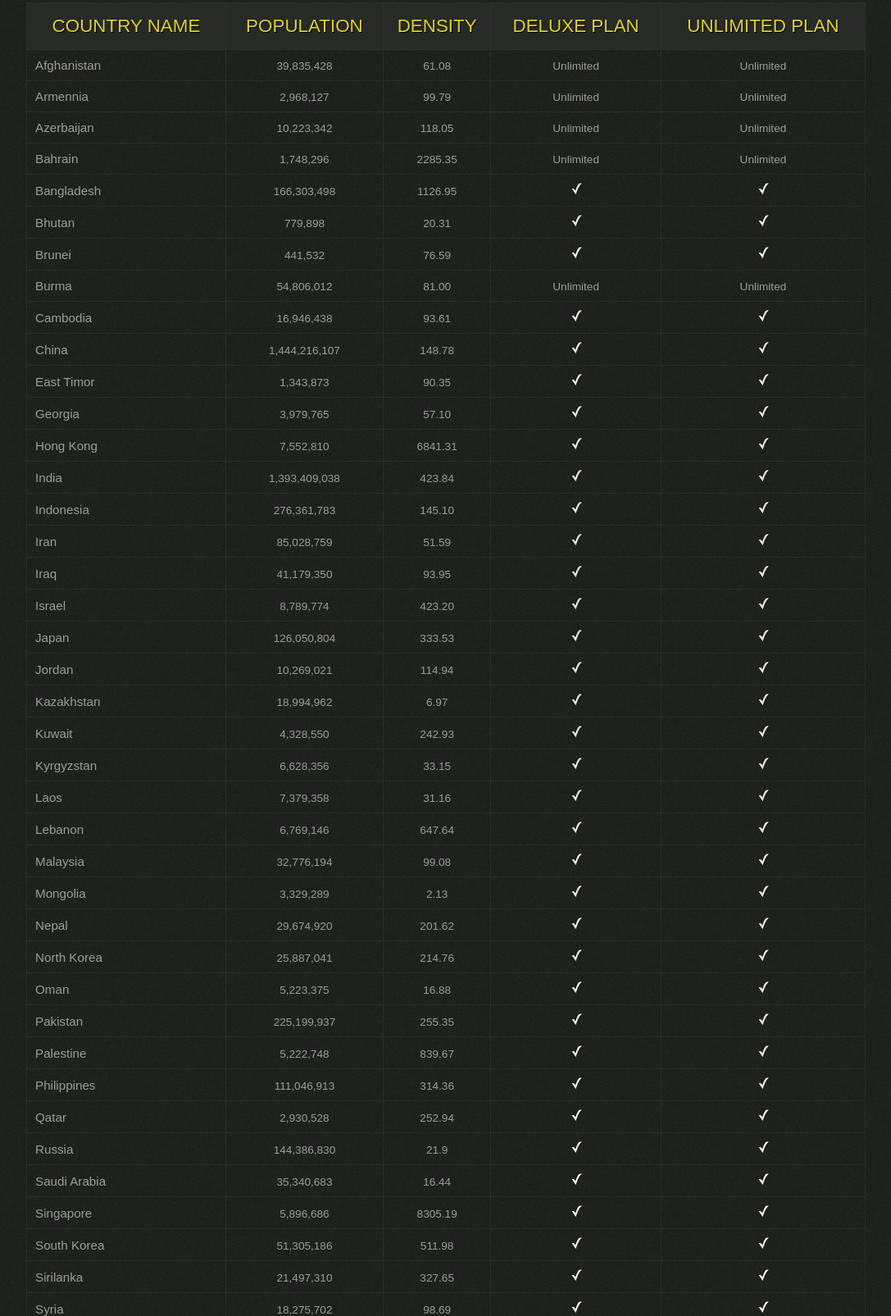
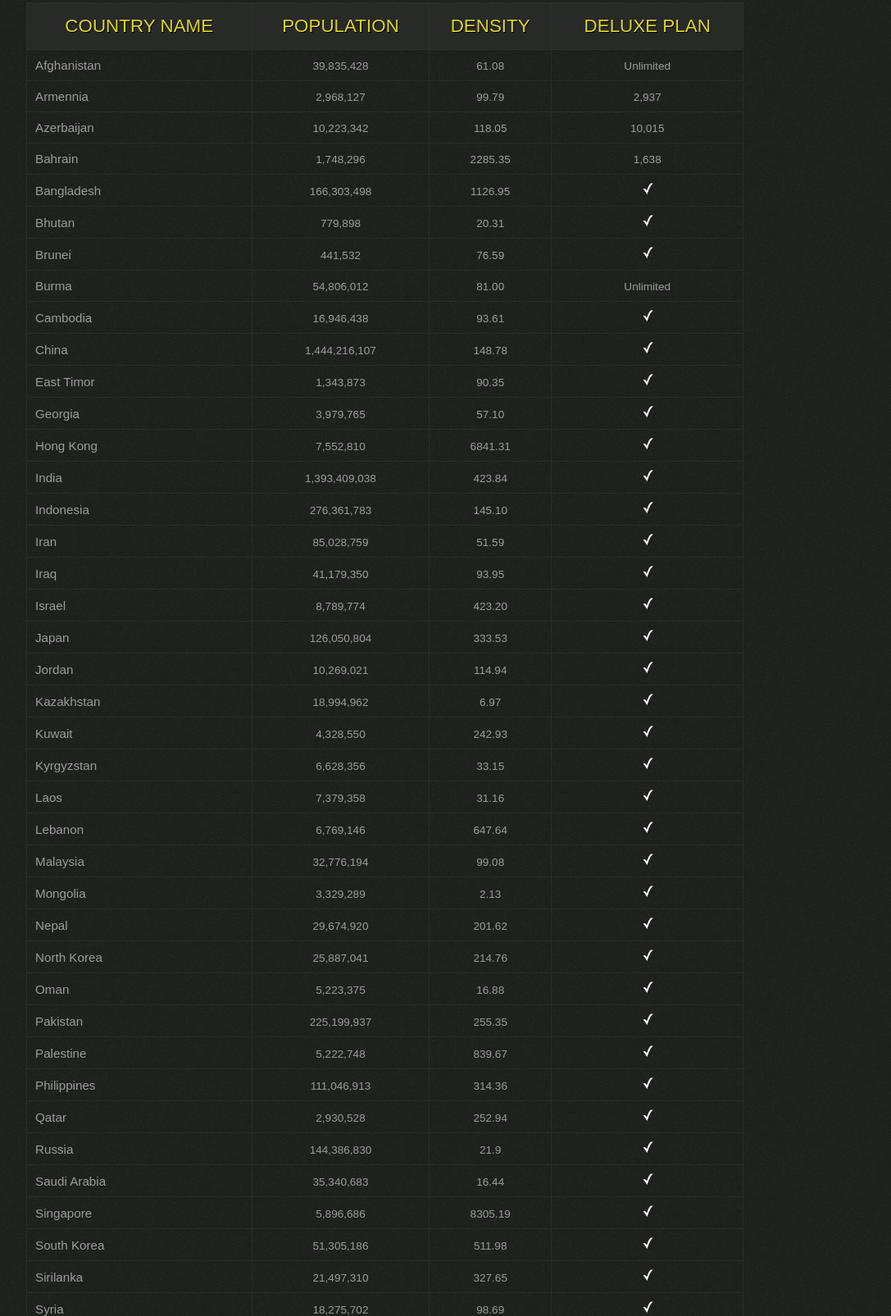
Before and after one commit to infoworldasia/en, a plain HTML site: page countries.html in a window 1280 px wide. Shown: the part 1031-2636 px from the top of the page at 82% size, without its empty margins (96-1183 px from the left). Drawn offline with Linux system fonts and the light colour scheme; a web font is replaced by a local one.

Commit message:
Update countries.html

```diff
--- a/countries.html
+++ b/countries.html
@@ -64,7 +64,6 @@
         				<th class="plans-list"><h3>Population</h4></th>
         				<th class="plans-list"><h3>Density</h4></th>
         				<th class="plans-list"><h3>Deluxe Plan</h4></th>
-        				<th class="plans-list"><h3>Unlimited Plan</h4></th>
     				</tr>
 				</thead>
 					<tfoot>
@@ -82,34 +81,29 @@
 				        <td class="price_body">39,835,428</td>
 				        <td class="price_body">61.08</td>
 				        <td class="price_body">Unlimited</td>
-			    	    <td class="price_body">Unlimited</td>
 	    			</tr>
     				<tr>
         				<td class="plan_list_title">Armennia</td>
 						<td class="price_body">2,968,127</td>
 		        		<td class="price_body">99.79</td>
-		        		<td class="price_body">Unlimited</td>
-			        	<td class="price_body">Unlimited</td>
+		        		<td class="price_body">2,937</td>
     				</tr>
     				<tr>
         				<td class="plan_list_title">Azerbaijan</td>
 			    	    <td class="price_body">10,223,342</td>
 			        	<td class="price_body">118.05</td>
-				        <td class="price_body">Unlimited</td>
-				        <td class="price_body">Unlimited</td>
+				        <td class="price_body">10,015</td>
 					</tr>
     				<tr>
 			    	    <td class="plan_list_title">Bahrain</td>
 			        	<td class="price_body">1,748,296</td>
 				        <td class="price_body">2285.35</td>
-				        <td class="price_body">Unlimited</td>
-						<td class="price_body">Unlimited</td>
+				        <td class="price_body">1,638</td>
     				</tr>
     				<tr>
         				<td class="plan_list_title">Bangladesh</td>
 			        	<td class="price_body">166,303,498</td>
 			        	<td class="price_body">1126.95</td>
-        				<td class="price_body"><img src="images/tickmark-icon.png" alt="img" /></td>
         				<td class="price_body"><img src="images/tickmark-icon.png" alt="img" /></td>
     				</tr>
 	    			<tr>
@@ -117,20 +111,17 @@
 			        	<td class="price_body">779,898</td>
 			        	<td class="price_body">20.31</td>
 			    	    <td class="price_body"><img src="images/tickmark-icon.png" alt="img" /></td>
-			        	<td class="price_body"><img src="images/tickmark-icon.png" alt="img" /></td>
 	    			</tr>
     				<tr>
         				<td class="plan_list_title">Brunei</td>
 			        	<td class="price_body">441,532</td>
 			        	<td class="price_body">76.59</td>
 			        	<td class="price_body"><img src="images/tickmark-icon.png" alt="img" /></td>
-	        			<td class="price_body"><img src="images/tickmark-icon.png" alt="img" /></td>
     				</tr>
     				<tr>
         				<td class="plan_list_title">Burma</td>
         				<td class="price_body">54,806,012</td>
 			        	<td class="price_body">81.00</td>
-				        <td class="price_body">Unlimited</td>
 				        <td class="price_body">Unlimited</td>
     				</tr>
     				<tr>
@@ -138,195 +129,168 @@
 			        	<td class="price_body">16,946,438</td>
 			        	<td class="price_body">93.61</td>
 				        <td class="price_body"><img src="images/tickmark-icon.png" alt="img" /></td>
-        				<td class="price_body"><img src="images/tickmark-icon.png" alt="img" /></td>
     				</tr>
     				<tr>
         				<td class="plan_list_title">China</td>
 				        <td class="price_body">1,444,216,107</td>
 				        <td class="price_body">148.78</td>
 				        <td class="price_body"><img src="images/tickmark-icon.png" alt="img" /> </td>
-				        <td class="price_body"><img src="images/tickmark-icon.png" alt="img" /></td>
-    				</tr>
+
+					</tr>
 					<tr>
         				<td class="plan_list_title">East Timor</td>
 				        <td class="price_body">1,343,873</td>
 				        <td class="price_body">90.35</td>
 				        <td class="price_body"><img src="images/tickmark-icon.png" alt="img" /> </td>
-				        <td class="price_body"><img src="images/tickmark-icon.png" alt="img" /></td>
     				</tr>
 					<tr>
         				<td class="plan_list_title">Georgia</td>
 				        <td class="price_body">3,979,765</td>
 				        <td class="price_body">57.10</td>
 				        <td class="price_body"><img src="images/tickmark-icon.png" alt="img" /> </td>
-				        <td class="price_body"><img src="images/tickmark-icon.png" alt="img" /></td>
     				</tr>
 					<tr>
         				<td class="plan_list_title">Hong Kong</td>
 				        <td class="price_body">7,552,810</td>
 				        <td class="price_body">6841.31</td>
 				        <td class="price_body"><img src="images/tickmark-icon.png" alt="img" /> </td>
-				        <td class="price_body"><img src="images/tickmark-icon.png" alt="img" /></td>
     				</tr>
 					<tr>
         				<td class="plan_list_title">India</td>
 				        <td class="price_body">1,393,409,038</td>
 				        <td class="price_body">423.84</td>
 				        <td class="price_body"><img src="images/tickmark-icon.png" alt="img" /> </td>
-				        <td class="price_body"><img src="images/tickmark-icon.png" alt="img" /></td>
     				</tr>
 					<tr>
         				<td class="plan_list_title">Indonesia</td>
 				        <td class="price_body">276,361,783</td>
 				        <td class="price_body">145.10</td>
 				        <td class="price_body"><img src="images/tickmark-icon.png" alt="img" /> </td>
-				        <td class="price_body"><img src="images/tickmark-icon.png" alt="img" /></td>
     				</tr>
 					<tr>
         				<td class="plan_list_title">Iran</td>
 				        <td class="price_body">85,028,759</td>
 				        <td class="price_body">51.59</td>
 				        <td class="price_body"><img src="images/tickmark-icon.png" alt="img" /> </td>
-				        <td class="price_body"><img src="images/tickmark-icon.png" alt="img" /></td>
     				</tr>
 					<tr>
         				<td class="plan_list_title">Iraq</td>
 				        <td class="price_body">41,179,350</td>
 				        <td class="price_body">93.95</td>
 				        <td class="price_body"><img src="images/tickmark-icon.png" alt="img" /> </td>
-				        <td class="price_body"><img src="images/tickmark-icon.png" alt="img" /></td>
     				</tr>
 					<tr>
         				<td class="plan_list_title">Israel</td>
 				        <td class="price_body">8,789,774</td>
 				        <td class="price_body">423.20</td>
 				        <td class="price_body"><img src="images/tickmark-icon.png" alt="img" /> </td>
-				        <td class="price_body"><img src="images/tickmark-icon.png" alt="img" /></td>
     				</tr>
 					<tr>
         				<td class="plan_list_title">Japan</td>
 				        <td class="price_body">126,050,804</td>
 				        <td class="price_body">333.53</td>
 				        <td class="price_body"><img src="images/tickmark-icon.png" alt="img" /> </td>
-				        <td class="price_body"><img src="images/tickmark-icon.png" alt="img" /></td>
     				</tr>
 					<tr>
         				<td class="plan_list_title">Jordan</td>
 				        <td class="price_body">10,269,021</td>
 				        <td class="price_body">114.94</td>
 				        <td class="price_body"><img src="images/tickmark-icon.png" alt="img" /> </td>
-				        <td class="price_body"><img src="images/tickmark-icon.png" alt="img" /></td>
     				</tr>
 					<tr>
         				<td class="plan_list_title">Kazakhstan</td>
 				        <td class="price_body">18,994,962</td>
 				        <td class="price_body">6.97</td>
 				        <td class="price_body"><img src="images/tickmark-icon.png" alt="img" /> </td>
-				        <td class="price_body"><img src="images/tickmark-icon.png" alt="img" /></td>
     				</tr>
 					<tr>
         				<td class="plan_list_title">Kuwait</td>
 				        <td class="price_body">4,328,550</td>
 				        <td class="price_body">242.93</td>
 				        <td class="price_body"><img src="images/tickmark-icon.png" alt="img" /> </td>
-				        <td class="price_body"><img src="images/tickmark-icon.png" alt="img" /></td>
     				</tr>
 					<tr>
         				<td class="plan_list_title">Kyrgyzstan</td>
 				        <td class="price_body">6,628,356</td>
 				        <td class="price_body">33.15</td>
 				        <td class="price_body"><img src="images/tickmark-icon.png" alt="img" /> </td>
-				        <td class="price_body"><img src="images/tickmark-icon.png" alt="img" /></td>
     				</tr>
 					<tr>
         				<td class="plan_list_title">Laos</td>
 				        <td class="price_body">7,379,358</td>
 				        <td class="price_body">31.16</td>
 				        <td class="price_body"><img src="images/tickmark-icon.png" alt="img" /> </td>
-				        <td class="price_body"><img src="images/tickmark-icon.png" alt="img" /></td>
     				</tr>
 					<tr>
         				<td class="plan_list_title">Lebanon</td>
 				        <td class="price_body">6,769,146</td>
 				        <td class="price_body">647.64</td>
 				        <td class="price_body"><img src="images/tickmark-icon.png" alt="img" /> </td>
-				        <td class="price_body"><img src="images/tickmark-icon.png" alt="img" /></td>
     				</tr>
 					<tr>
         				<td class="plan_list_title">Malaysia</td>
 				        <td class="price_body">32,776,194</td>
 				        <td class="price_body">99.08</td>
 				        <td class="price_body"><img src="images/tickmark-icon.png" alt="img" /> </td>
-				        <td class="price_body"><img src="images/tickmark-icon.png" alt="img" /></td>
     				</tr>
 					<tr>
         				<td class="plan_list_title">Mongolia</td>
 				        <td class="price_body">3,329,289</td>
 				        <td class="price_body">2.13</td>
 				        <td class="price_body"><img src="images/tickmark-icon.png" alt="img" /> </td>
-				        <td class="price_body"><img src="images/tickmark-icon.png" alt="img" /></td>
     				</tr>
 					<tr>
         				<td class="plan_list_title">Nepal</td>
 				        <td class="price_body">29,674,920</td>
 				        <td class="price_body">201.62</td>
 				        <td class="price_body"><img src="images/tickmark-icon.png" alt="img" /> </td>
-				        <td class="price_body"><img src="images/tickmark-icon.png" alt="img" /></td>
     				</tr>
 					<tr>
         				<td class="plan_list_title">North Korea</td>
 				        <td class="price_body">25,887,041</td>
 				        <td class="price_body">214.76</td>
 				        <td class="price_body"><img src="images/tickmark-icon.png" alt="img" /> </td>
-				        <td class="price_body"><img src="images/tickmark-icon.png" alt="img" /></td>
     				</tr>
 					<tr>
         				<td class="plan_list_title">Oman</td>
 				        <td class="price_body">5,223,375</td>
 				        <td class="price_body">16.88</td>
 				        <td class="price_body"><img src="images/tickmark-icon.png" alt="img" /> </td>
-				        <td class="price_body"><img src="images/tickmark-icon.png" alt="img" /></td>
     				</tr>
 					<tr>
         				<td class="plan_list_title">Pakistan</td>
 				        <td class="price_body">225,199,937</td>
 				        <td class="price_body">255.35</td>
 				        <td class="price_body"><img src="images/tickmark-icon.png" alt="img" /> </td>
-				        <td class="price_body"><img src="images/tickmark-icon.png" alt="img" /></td>
     				</tr>
 					<tr>
         				<td class="plan_list_title">Palestine</td>
 				        <td class="price_body">5,222,748</td>
 				        <td class="price_body">839.67</td>
 				        <td class="price_body"><img src="images/tickmark-icon.png" alt="img" /> </td>
-				        <td class="price_body"><img src="images/tickmark-icon.png" alt="img" /></td>
     				</tr>
 					<tr>
         				<td class="plan_list_title">Philippines</td>
 				        <td class="price_body">111,046,913</td>
 				        <td class="price_body">314.36</td>
 				        <td class="price_body"><img src="images/tickmark-icon.png" alt="img" /> </td>
-				        <td class="price_body"><img src="images/tickmark-icon.png" alt="img" /></td>
     				</tr>
 					<tr>
         				<td class="plan_list_title">Qatar</td>
 				        <td class="price_body">2,930,528</td>
 				        <td class="price_body">252.94</td>
 				        <td class="price_body"><img src="images/tickmark-icon.png" alt="img" /> </td>
-				        <td class="price_body"><img src="images/tickmark-icon.png" alt="img" /></td>
     				</tr>
 					<tr>
         				<td class="plan_list_title">Russia</td>
 				        <td class="price_body">144,386,830</td>
 				        <td class="price_body">21.9</td>
 				        <td class="price_body"><img src="images/tickmark-icon.png" alt="img" /> </td>
-				        <td class="price_body"><img src="images/tickmark-icon.png" alt="img" /></td>
     				</tr>
 					<tr>
         				<td class="plan_list_title">Saudi Arabia</td>
 				        <td class="price_body">35,340,683</td>
 				        <td class="price_body">16.44</td>
-				        <td class="price_body"><img src="images/tickmark-icon.png" alt="img" /> </td>
 				        <td class="price_body"><img src="images/tickmark-icon.png" alt="img" /></td>
     				</tr>
 					<tr>
@@ -334,91 +298,78 @@
 				        <td class="price_body">5,896,686</td>
 				        <td class="price_body">8305.19</td>
 				        <td class="price_body"><img src="images/tickmark-icon.png" alt="img" /> </td>
-				        <td class="price_body"><img src="images/tickmark-icon.png" alt="img" /></td>
     				</tr>
 					<tr>
         				<td class="plan_list_title">South Korea</td>
 				        <td class="price_body">51,305,186</td>
 				        <td class="price_body">511.98</td>
 				        <td class="price_body"><img src="images/tickmark-icon.png" alt="img" /> </td>
-				        <td class="price_body"><img src="images/tickmark-icon.png" alt="img" /></td>
     				</tr>
 					<tr>
         				<td class="plan_list_title">Sirilanka</td>
 				        <td class="price_body">21,497,310</td>
 				        <td class="price_body">327.65</td>
 				        <td class="price_body"><img src="images/tickmark-icon.png" alt="img" /> </td>
-				        <td class="price_body"><img src="images/tickmark-icon.png" alt="img" /></td>
     				</tr>
 					<tr>
         				<td class="plan_list_title">Syria</td>
 				        <td class="price_body">18,275,702</td>
 				        <td class="price_body">98.69</td>
 				        <td class="price_body"><img src="images/tickmark-icon.png" alt="img" /> </td>
-				        <td class="price_body"><img src="images/tickmark-icon.png" alt="img" /></td>
     				</tr>
 					<tr>
         				<td class="plan_list_title">Taiwan</td>
 				        <td class="price_body">23,855,010</td>
 				        <td class="price_body">659.11</td>
 				        <td class="price_body"><img src="images/tickmark-icon.png" alt="img" /> </td>
-				        <td class="price_body"><img src="images/tickmark-icon.png" alt="img" /></td>
     				</tr>
 					<tr>
         				<td class="plan_list_title">Tajikistan</td>
 				        <td class="price_body">9,749,625</td>
 				        <td class="price_body">68.13</td>
 				        <td class="price_body"><img src="images/tickmark-icon.png" alt="img" /> </td>
-				        <td class="price_body"><img src="images/tickmark-icon.png" alt="img" /></td>
     				</tr>
 					<tr>
         				<td class="plan_list_title">Thailand</td>
 				        <td class="price_body">69,950,850</td>
 				        <td class="price_body">136.32</td>
 				        <td class="price_body"><img src="images/tickmark-icon.png" alt="img" /> </td>
-				        <td class="price_body"><img src="images/tickmark-icon.png" alt="img" /></td>
     				</tr>
 					<tr>
         				<td class="plan_list_title">Turkey</td>
 				        <td class="price_body">85,042,738</td>
 				        <td class="price_body">108.53</td>
 				        <td class="price_body"><img src="images/tickmark-icon.png" alt="img" /> </td>
-				        <td class="price_body"><img src="images/tickmark-icon.png" alt="img" /></td>
     				</tr>
 					<tr>
         				<td class="plan_list_title">Turkmenistan</td>
 				        <td class="price_body">6,117,924</td>
 				        <td class="price_body">12.53</td>
 				        <td class="price_body"><img src="images/tickmark-icon.png" alt="img" /> </td>
-				        <td class="price_body"><img src="images/tickmark-icon.png" alt="img" /></td>
     				</tr>
 					<tr>
         				<td class="plan_list_title">United Arab Emirates</td>
 				        <td class="price_body">9,991,089</td>
 				        <td class="price_body">119.51</td>
 				        <td class="price_body"><img src="images/tickmark-icon.png" alt="img" /> </td>
-				        <td class="price_body"><img src="images/tickmark-icon.png" alt="img" /></td>
     				</tr>
 					<tr>
         				<td class="plan_list_title">Uzbekistan</td>
 				        <td class="price_body">33,935,763</td>
 				        <td class="price_body">75.85</td>
 				        <td class="price_body"><img src="images/tickmark-icon.png" alt="img" /> </td>
-				        <td class="price_body"><img src="images/tickmark-icon.png" alt="img" /></td>
     				</tr>
 					<tr>
         				<td class="plan_list_title">Vietnam</td>
 				        <td class="price_body">98,168,833</td>
 				        <td class="price_body">296.39</td>
 				        <td class="price_body"><img src="images/tickmark-icon.png" alt="img" /> </td>
-				        <td class="price_body"><img src="images/tickmark-icon.png" alt="img" /></td>
     				</tr>
 					<tr>
         				<td class="plan_list_title">Yeman</td>
 				        <td class="price_body">30,490,640</td>
 				        <td class="price_body">57.75</td>
 				        <td class="price_body"><img src="images/tickmark-icon.png" alt="img" /> </td>
-				        <td class="price_body"><img src="images/tickmark-icon.png" alt="img" /></td>
     				</tr>
 				</tbody></table>
 
```
